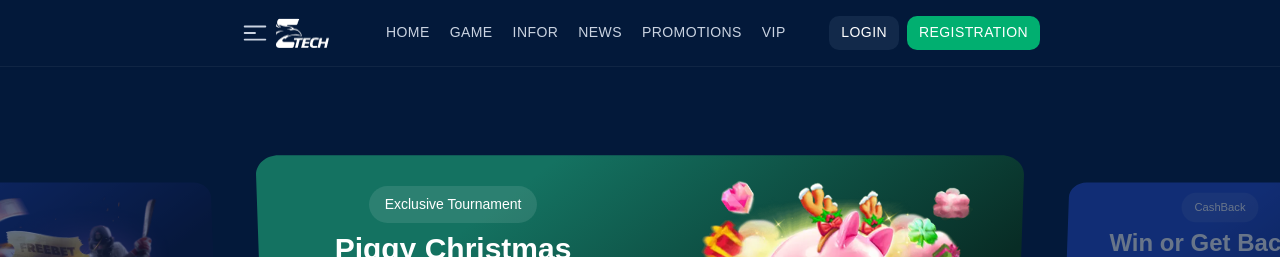
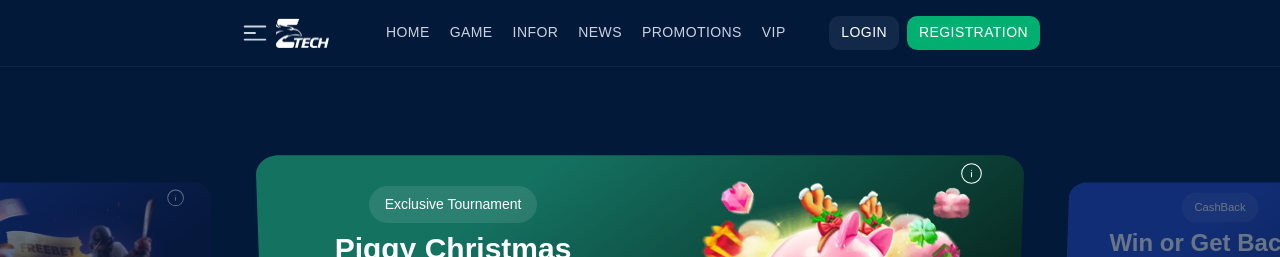
Before and after one commit to nauh-pv/neveltech_test, a Next.js app: page / in a window 1280 px wide. Shown: the top 257 px of the page. Built offline with nearby package versions, Linux system fonts and the light colour scheme.

Commit message:
add button information in banner

```diff
--- a/src/components/Banner.tsx
+++ b/src/components/Banner.tsx
@@ -1,6 +1,8 @@
 import { useEffect, useState } from "react";
 import { motion } from "framer-motion";
 import Image from "next/image";
+import { CiCircleInfo } from "react-icons/ci";
+import iconSizes from "../config/iconSizes";
 
 const banners = [
   {
@@ -74,6 +76,9 @@ const Banner = () => {
               layout="fill"
               className="absolute w-full h-full -z-10"
             />
+            <div className="absolute 3xl:top-14 xl:top-10 top-6 3xl:right-8 xl:right-10 right-10 cursor-pointer hover:text-primaryBlue transition duration-200">
+              <CiCircleInfo size={iconSizes.medium} />
+            </div>
             <div className="flex flex-col items-center justify-center xl:w-[50%] w-[65%] 2xl:gap-3 xl:gap-[8px] gap-1">
               <p className="px-4 py-2 rounded-full bg-white/10">
                 {banner.subtitle}
```
